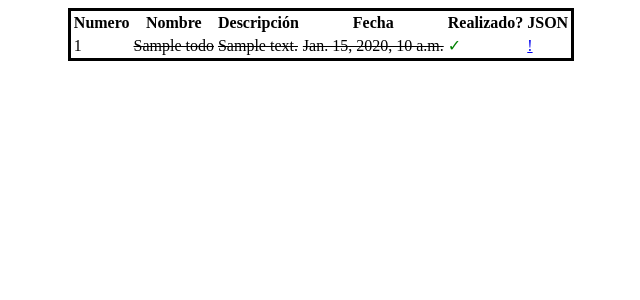
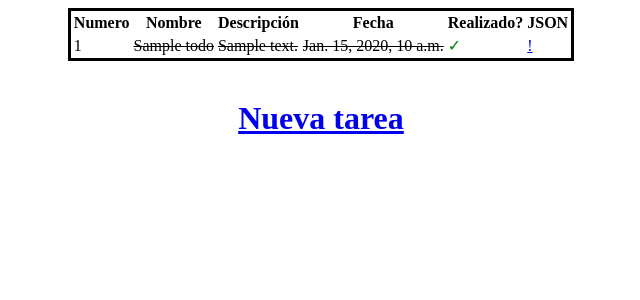
Before and after one commit to aitsolutions-ar/django-skill-test, a Django app: page /app/list/ in a window 1280 px wide. Shown: the top 300 px of the page, without its empty margins (319-959 px from the left). Run offline with Django 3.2, Linux system fonts and the light colour scheme; a user stored in the database is signed in; tables that the repository leaves empty hold one stand-in row (values such as "Sample post").

Commit message:
TASK-1 fixed2 boton de "agregar tarea"

```diff
--- a/app/templates/todo.html
+++ b/app/templates/todo.html
@@ -36,5 +36,9 @@
                 {%endfor%}
             </table>
         </center>
+        <br>
+            <center>
+                <H1><center> <a  href="/app/add/"> Nueva tarea<a> </center></H1>
+            </center>
     </body>
 </html>
```
